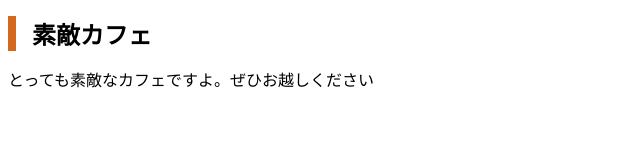
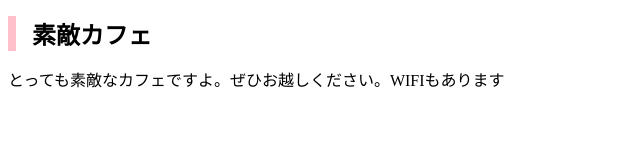
Before and after one commit to ShuheiTd19811031/mycafe, a plain HTML site: page index.html in a window 1280 px wide. Shown: the whole page, without its empty margins (0-640 px from the left). Drawn offline with Linux system fonts and the light colour scheme.

Commit message:
Add files via upload

```diff
--- a/css/stylesheet.css
+++ b/css/stylesheet.css
@@ -1,5 +1,5 @@
 h1{
   font-size: 24px;
   padding-left: 16px;
-  border-left: 8px solid chocolate;
+  border-left: 8px solid pink;
 }
--- a/index.html
+++ b/index.html
@@ -7,6 +7,6 @@
 </head>
 <body>
   <h1>素敵カフェ</h1>
-  <p>とっても素敵なカフェですよ。ぜひお越しください</p>
+  <p>とっても素敵なカフェですよ。ぜひお越しください。WIFIもあります</p>
 </body>
 </html>
```
